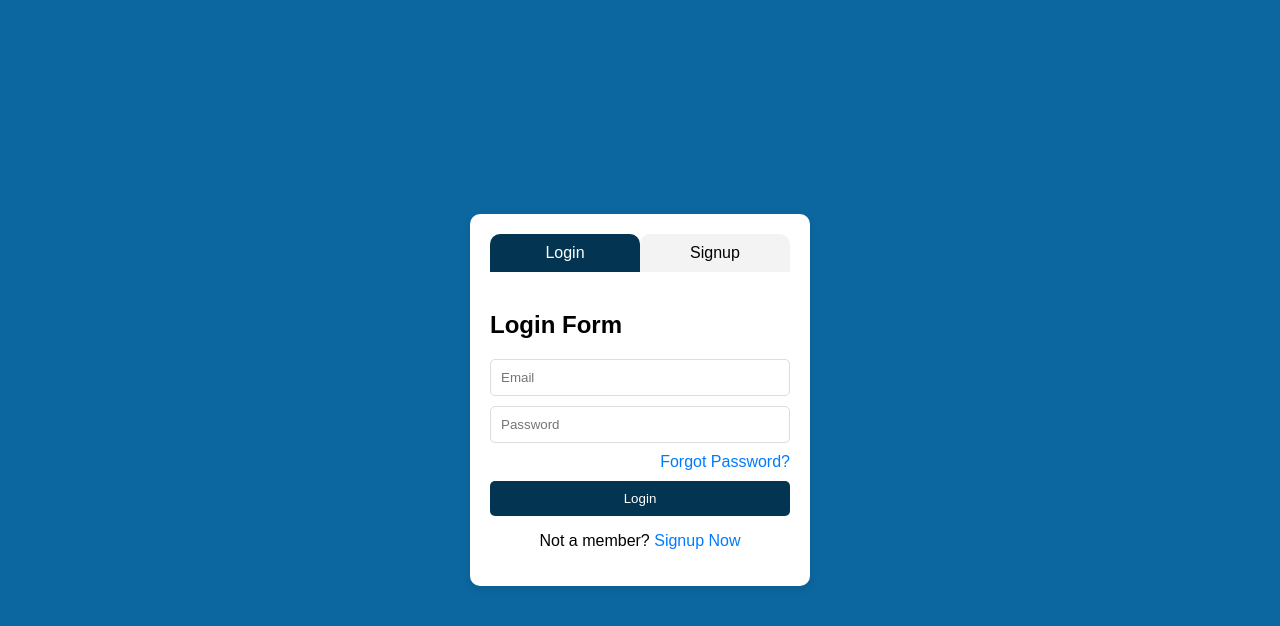
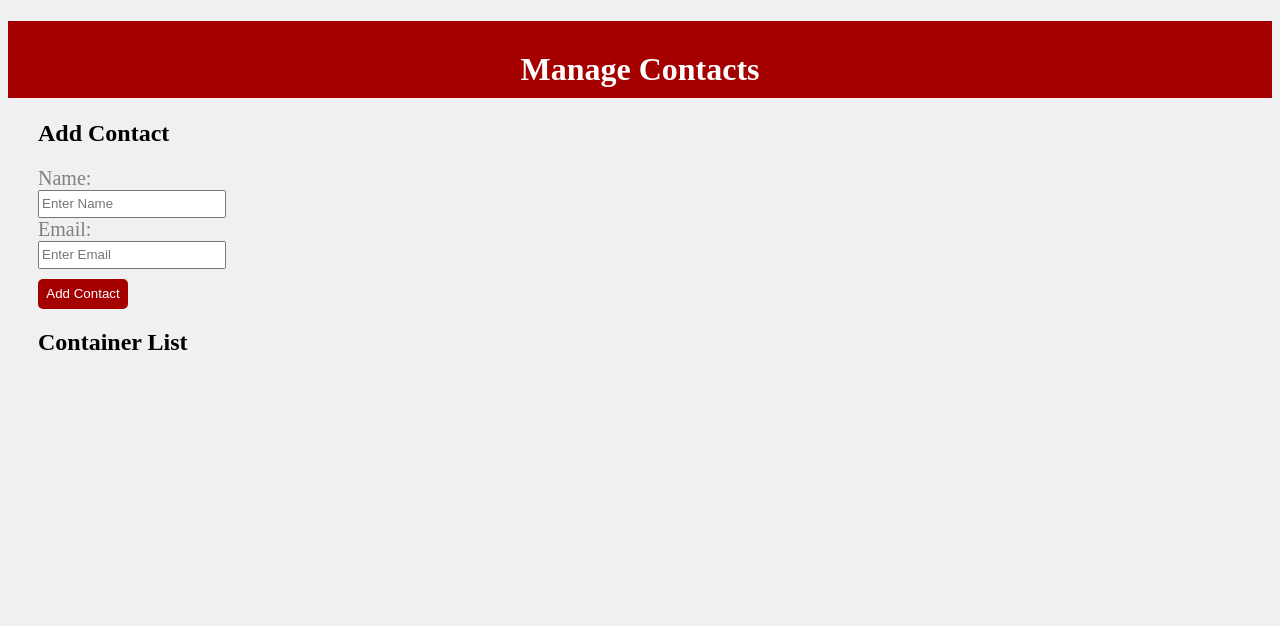
Before and after one commit to sonu82256/30-Days-Of-React, a React (Vite) app in the folder my-app/: page /about in a window 1280 px wide. Shown: the top 626 px of the page. Built offline with nearby package versions, Linux system fonts and the light colour scheme.

Commit message:
Manage Contacts

```diff
--- a/my-app/src/App.jsx
+++ b/my-app/src/App.jsx
@@ -9,11 +9,11 @@ import { useState } from 'react'
 // import Day8 from './Exercise/Day8/Day8'
 // import Day8ii from './Exercise/Day8/Day8ii'
 // import Weather from './Exercise/Weather App/Weather'
-// import TodoList from './Exercise/TodoList/TodoList'
+import TodoList from './Exercise/TodoList/TodoList'
 // import Day11 from './Exercise/Day11/Day11'
 
-import Auth from './Exercise/login/Auth'
-
+// import Auth from './Exercise/login/Auth'
+import ManageContacts from './Exercise/ManageContacts/ManageContacts'
 
 function App() {
   return (
@@ -32,7 +32,9 @@ function App() {
         <Route path='/about' element={ <Day18About/> } />
       </Routes> */}
 
-      <Auth />
+      {/* <Auth /> */}
+
+      <ManageContacts />
 
     </>
   )
--- /dev/null
+++ b/my-app/src/Exercise/ManageContacts/Components/ContactList.jsx
@@ -0,0 +1,36 @@
+import React from 'react'
+import IconButton from '@mui/material/IconButton';
+import DeleteIcon from '@mui/icons-material/Delete';
+
+
+const ContactList = ({contact, deleteContact}) => {
+
+    // const handleDelete = (e) => {
+    //     console.log(e.target)
+    // }
+
+    const contactList = contact.map((val) => {
+        // console.log(contact)
+        return(
+           <div className='list-item' key={val.id}>
+                <div>{val.data.name}</div>
+                <div>{val.data.mail}</div>
+                <span onClick={()=> deleteContact(val.id)}>
+                    <IconButton aria-label="delete" disabled color="primary" >
+                        <DeleteIcon/>
+                    </IconButton>
+                </span>
+           </div>
+        )
+    });
+
+
+    return (
+        <div className='list-container'>
+            <h2>Container List</h2>
+            <div>{contactList}</div>
+        </div>
+    )
+}
+
+export default ContactList
--- /dev/null
+++ b/my-app/src/Exercise/ManageContacts/Components/Form.jsx
@@ -0,0 +1,54 @@
+import React, { useState } from 'react'
+
+const Form = ({AddContactList}) => {
+    const [data, setData] = useState({name: '', mail: ''})
+
+    const handleEvent = (e) => {
+        if(e.target.name === 'name'){
+            // console.log(e.target.value)
+            setData({...data, name : e.target.value})
+        }
+        else{
+            // console.log(e.target.value)
+            setData({...data, mail: e.target.value})
+        }
+    }
+
+    const handleClick = (e) => {
+        e.preventDefault()
+        if(data.name === '' || data.mail === '')
+        {
+            alert('Please enter all the details');
+            return;
+        }
+        AddContactList(data)
+        setData({name: '', mail: ''})
+    }
+
+    return (
+        <div className='form-container'>
+            <h2>Add Contact</h2>
+            <form action="">
+                <label>Name: </label> <br />
+                <input
+                    type="text"
+                    placeholder='Enter Name'
+                    name='name'
+                    value={data.name}
+                    onChange={handleEvent}
+                /> <br />
+                <label>Email:</label> <br />
+                <input
+                    type="text"
+                    placeholder='Enter Email'
+                    name='mail'
+                    value={data.mail}
+                    onChange={handleEvent}
+                /> <br />
+                <button onClick={handleClick}>Add Contact</button>
+            </form>
+        </div>
+    )
+}
+
+export default Form
--- /dev/null
+++ b/my-app/src/Exercise/ManageContacts/Components/Header.jsx
@@ -0,0 +1,13 @@
+import React from 'react'
+
+const Header = () => {
+  return (
+    <>
+        <div className="heading">
+                <h1>Manage Contacts</h1>
+        </div>
+    </>
+  )
+}
+
+export default Header
--- /dev/null
+++ b/my-app/src/Exercise/ManageContacts/ManageContacts.jsx
@@ -0,0 +1,50 @@
+import React, { useEffect, useState } from 'react'
+import './Style.css'
+import Form from './Components/Form'
+import ContactList from './Components/ContactList'
+import Header from './Components/Header'
+import uuid4 from 'uuid4'
+
+const ManageContacts = () => {
+
+    const localStorageKey = 'contact';
+
+    const [contact, setContact] = useState(() => {
+        return JSON.parse(localStorage.getItem(localStorageKey)) || []
+    })
+
+    const AddContactList = (data) => {
+        setContact([...contact ,{id:uuid4(), data}])
+        // console.log(data ,'from app.js')
+        // console.log(contact)
+    }
+
+    const deleteContact = (id) => {
+        const updateList = contact.filter((val) => {
+            return val.id !== id;
+        })
+        setContact(updateList)
+        // console.log(id)
+    }
+
+    useEffect(() => {
+        localStorage.setItem(localStorageKey, JSON.stringify(contact));
+    },[contact])
+
+    // useEffect(() => {
+    //     const item = JSON.parse(localStorage.getItem('contact')) || [];
+    //     setContact(item);
+    //     console.log(item)
+    // },[])
+
+    return (
+        <>
+            <Header />
+            <Form AddContactList={AddContactList}/>
+            <ContactList contact={contact} deleteContact={deleteContact}/>
+        </>
+
+    )
+}
+
+export default ManageContacts
--- /dev/null
+++ b/my-app/src/Exercise/ManageContacts/Style.css
@@ -0,0 +1,41 @@
+.heading{
+    text-align: center;
+    background-color: rgb(164, 0, 0);
+    color: white;
+}
+.form-container{
+    padding-left: 30px;
+}
+
+.form-container form label{
+    font-size: 20px;
+    color: gray;
+}
+
+.form-container form input{
+    width: 180px;
+    height: 22px;
+}
+
+.form-container form button{
+    height: 30px;
+    margin-top: 10px;
+    background-color: rgb(164, 0, 0);
+    color: white;
+    border: none;
+    border-radius: 5px;
+    width: 90px;
+}
+
+.list-container{
+    padding-left: 30px;
+}
+
+.list-item{
+    background-color: rgb(253, 216, 216);
+    display: flex;
+    justify-content: space-between;
+    align-items: center;
+    padding-left: 10px;
+    margin-bottom: 5px;
+}
```
Also changed, not shown: my-app/package.json (+6 -1 lines), 1 other file (tests, documents, lock files or other folders).
